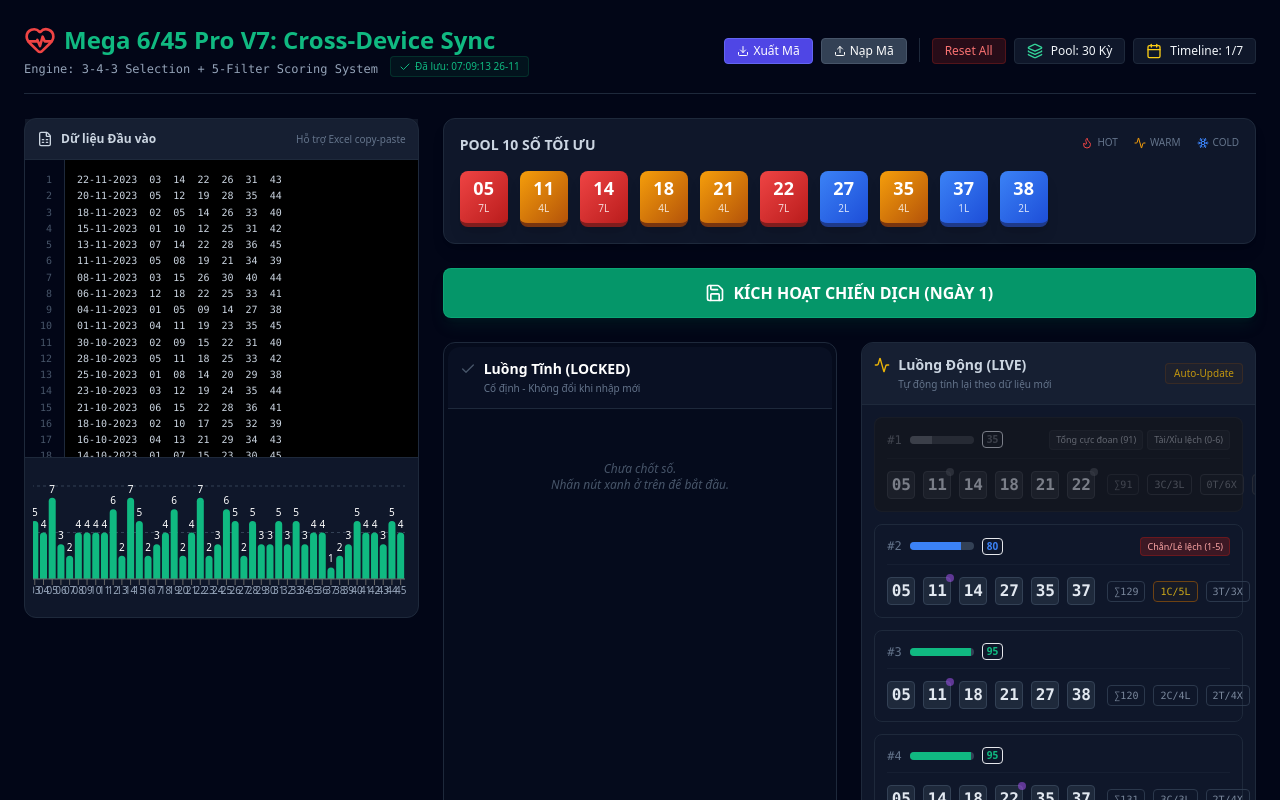
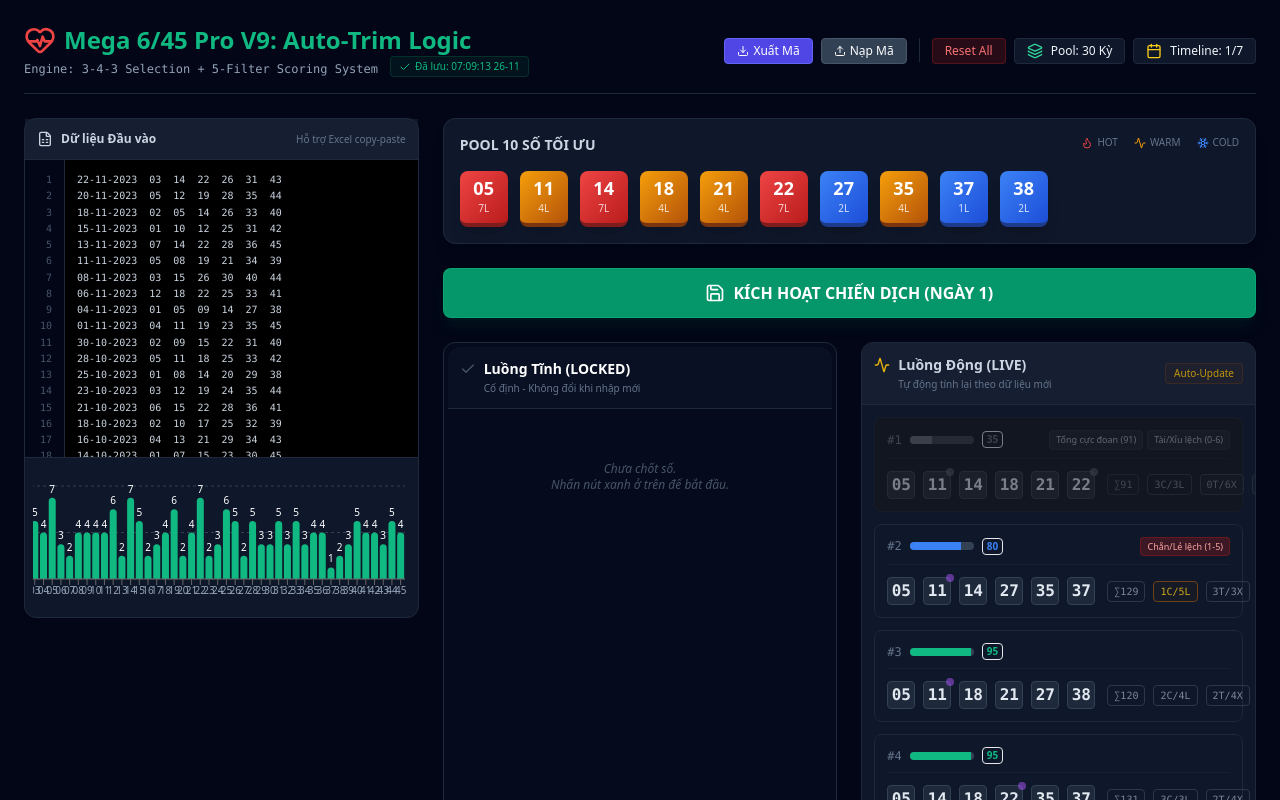
Before and after one commit to Juniorpaven/mega645-app, a React (Vite) app: page / in a window 1280 px wide. Shown: the top 800 px of the page. Built offline with nearby package versions, Linux system fonts and the light colour scheme.

Commit message:
cap nhat chi 30ky

```diff
--- a/src/App.tsx
+++ b/src/App.tsx
@@ -187,7 +187,8 @@ const Mega645AnalyzerV4 = () => {
 
   // --- ENGINE: DATA PROCESSING ---
   useEffect(() => {
-    const lines = rawData.trim().split('\n');
+    // V9: Auto-Trim - Only process top 30 lines to prevent dilution
+    const lines = rawData.trim().split('\n').slice(0, 30);
     const validDraws: { date: string, numbers: number[] }[] = [];
     const freqMap: Record<number, number> = {};
     for (let i = 1; i <= TOTAL_NUMBERS; i++) freqMap[i] = 0;
@@ -447,7 +448,7 @@ const Mega645AnalyzerV4 = () => {
         <div>
           <h1 className="text-2xl font-bold text-emerald-500 flex items-center gap-2">
             <HeartPulse className="w-8 h-8 text-red-500" />
-            Mega 6/45 Pro V7: Cross-Device Sync
+            Mega 6/45 Pro V9: Auto-Trim Logic
           </h1>
           <div className="flex items-center gap-3">
             <p className="text-slate-400 text-xs mt-1 font-mono">Engine: 3-4-3 Selection + 5-Filter Scoring System</p>
```
